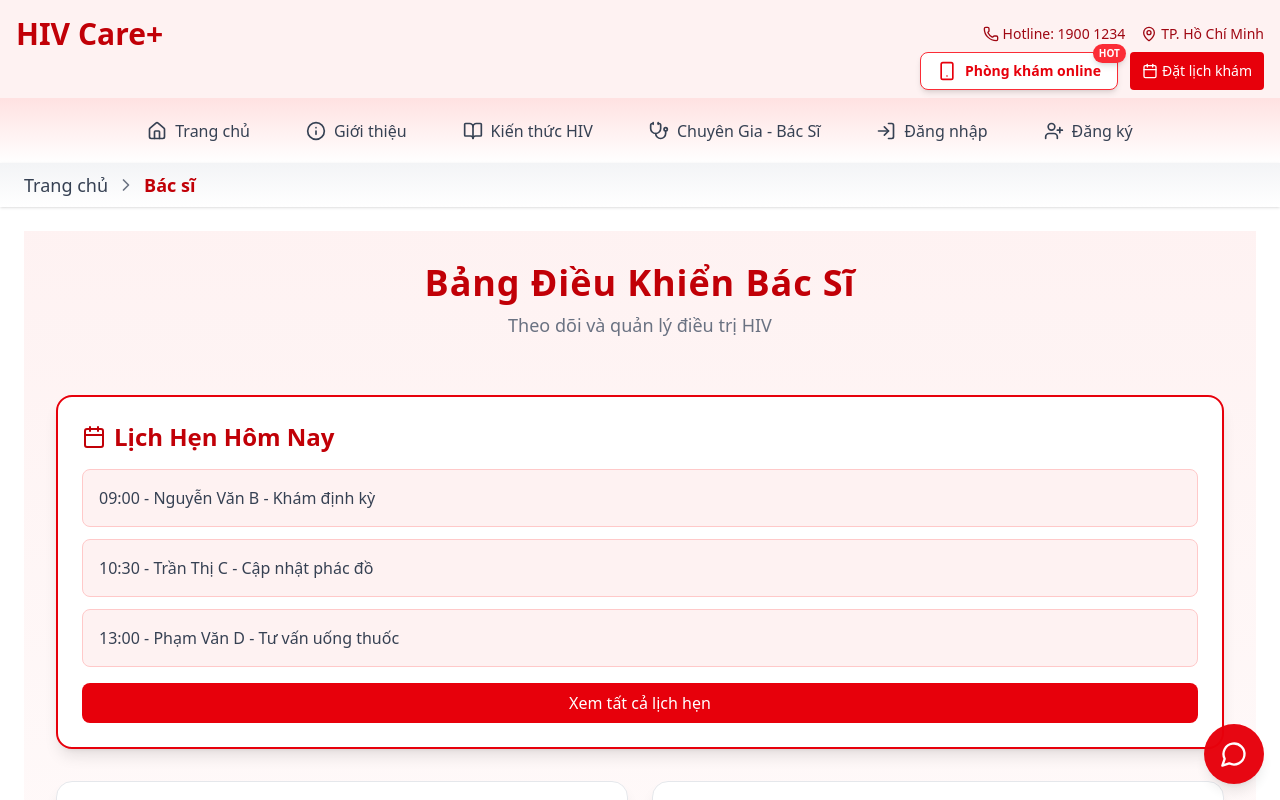
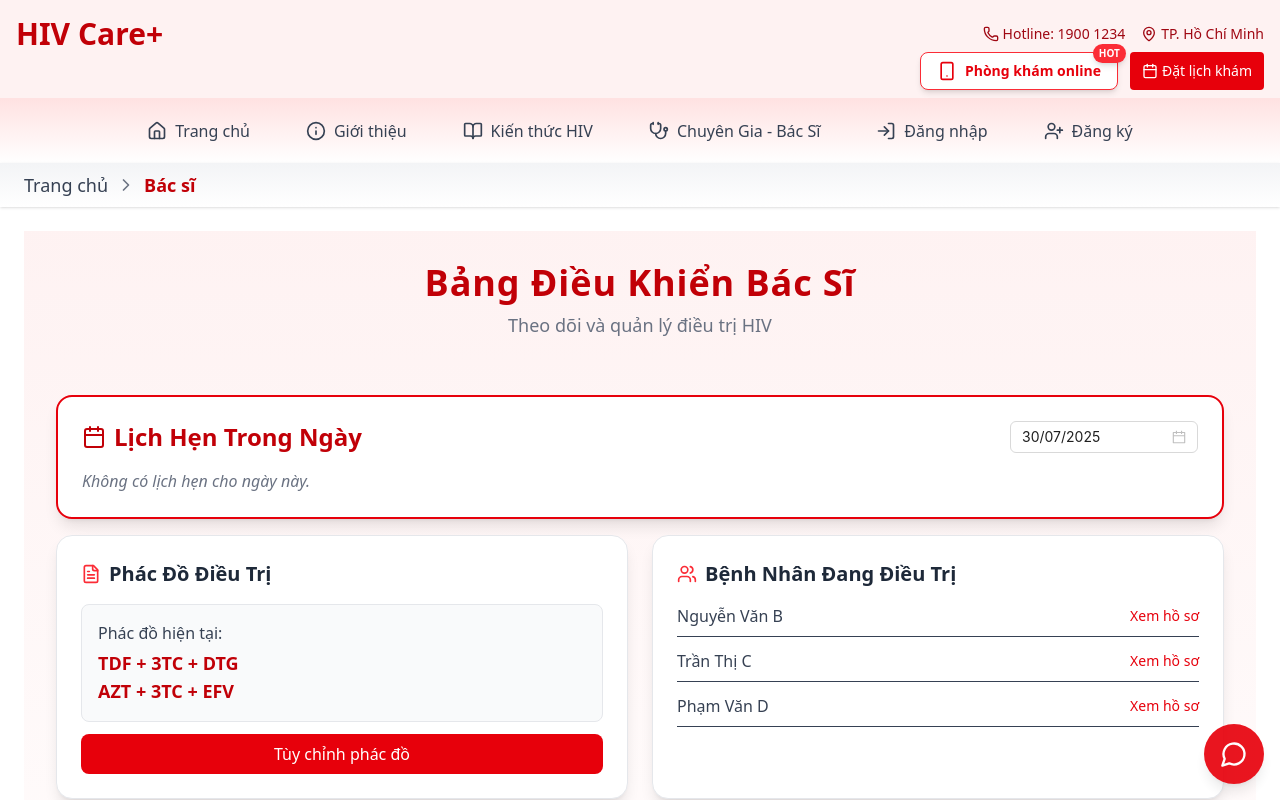
Before and after one commit to YenNhi206/swpHIVproject, a React (Vite) app: page /doctor in a window 1280 px wide. Shown: the top 800 px of the page. Built offline with nearby package versions, Linux system fonts and the light colour scheme.

Commit message:
update 7,9

```diff
--- a/package.json
+++ b/package.json
@@ -17,9 +17,11 @@
     "@tailwindcss/vite": "^4.1.7",
     "@testing-library/jest-dom": "^6.6.3",
     "@testing-library/react": "^14.1.2",
-    "antd": "^5.26.0",
+    "antd": "^5.26.1",
     "chart.js": "^4.4.9",
+    "dayjs": "^1.11.13",
     "lucide-react": "^0.511.0",
+    "moment": "^2.30.1",
     "react": "^18.2.0",
     "react-chartjs-2": "^5.3.0",
     "react-dom": "^18.2.0",
@@ -28,7 +30,7 @@
     "react-redux": "^9.2.0",
     "react-responsive-carousel": "^3.2.23",
     "react-router-dom": "^6.23.0",
-    "recharts": "^2.15.3",
+    "recharts": "^2.15.4",
     "tailwindcss": "^4.1.7"
   },
   "devDependencies": {
--- a/src/features/dashboard/DoctorDashboard.jsx
+++ b/src/features/dashboard/DoctorDashboard.jsx
@@ -1,26 +1,74 @@
 import React, { useState, useEffect } from 'react';
 import { useNavigate } from 'react-router-dom';
-import { Calendar, FileText, Users, AlertTriangle, UserPlus, RefreshCw } from 'lucide-react';
+import {
+  Calendar,
+  FileText,
+  Users,
+  AlertTriangle,
+  RefreshCw,
+} from 'lucide-react';
+import { DatePicker } from 'antd';
+import dayjs from 'dayjs';
+import 'dayjs/locale/vi';
+dayjs.locale('vi');
 
 export default function DoctorDashboard() {
   const navigate = useNavigate();
   const [appointments, setAppointments] = useState([]);
+  const [slots, setSlots] = useState([]);
   const [isLoading, setIsLoading] = useState(true);
+  const [selectedDate, setSelectedDate] = useState(dayjs());
 
-  // Ngày hiện tại (01:05 AM +07, 13/06/2025)
-  const today = new Date('2025-06-13T01:05:00+07:00').toISOString().split('T')[0];
+  // Cấu hình slot
+  const SLOT_DURATION = 60;
+  const SLOTS_PER_DAY = 8;
+  const MAX_BOOKINGS_PER_SLOT = 2;
 
-  useEffect(() => {
-    // Giả lập fetch dữ liệu lịch hẹn hôm nay
-    setTimeout(() => {
-      setAppointments([
+  const generateTimeSlots = () => {
+    const slots = [];
+    const startHour = 8;
+    for (let i = 0; i < SLOTS_PER_DAY; i++) {
+      const start = `${(startHour + i).toString().padStart(2, '0')}:00`;
+      const end = `${(startHour + i + 1).toString().padStart(2, '0')}:00`;
+      slots.push({ id: i + 1, time: `${start} - ${end}`, bookings: [] });
+    }
+    return slots;
+  };
+
+  const getAppointmentsForDate = (date) => {
+    const dateStr = dayjs(date).format('YYYY-MM-DD');
+    if (dateStr === '2025-06-13') {
+      return [
         { id: 1, time: '09:00', patient: 'Nguyễn Văn B', purpose: 'Khám định kỳ' },
         { id: 2, time: '10:30', patient: 'Trần Thị C', purpose: 'Cập nhật phác đồ' },
         { id: 3, time: '13:00', patient: 'Phạm Văn D', purpose: 'Tư vấn uống thuốc' },
-      ]);
-      setIsLoading(false);
-    }, 1000);
-  }, []);
+      ];
+    } else if (dateStr === '2025-06-14') {
+      return [
+        { id: 4, time: '08:00', patient: 'Lê Thị E', purpose: 'Xét nghiệm định kỳ' },
+        { id: 5, time: '14:00', patient: 'Ngô Văn F', purpose: 'Tư vấn thuốc mới' },
+      ];
+    } else {
+      return [];
+    }
+  };
+
+  useEffect(() => {
+    setIsLoading(true);
+    const fetchedAppointments = getAppointmentsForDate(selectedDate);
+    const updatedSlots = generateTimeSlots().map((slot) => {
+      const slotStartHour = parseInt(slot.time.split(':')[0]);
+      const slotAppointments = fetchedAppointments.filter((appt) => {
+        const apptHour = parseInt(appt.time.split(':')[0]);
+        return apptHour === slotStartHour;
+      });
+      return { ...slot, bookings: slotAppointments };
+    });
+
+    setAppointments(fetchedAppointments);
+    setSlots(updatedSlots);
+    setIsLoading(false);
+  }, [selectedDate]);
 
   const patients = [
     { id: 1, name: 'Nguyễn Văn B' },
@@ -43,12 +91,21 @@ export default function DoctorDashboard() {
           <p className="text-gray-500 text-lg">Theo dõi và quản lý điều trị HIV</p>
         </div>
 
-        {/* Lịch hẹn hôm nay */}
+        {/* Lịch hẹn slot */}
         <section className="bg-white rounded-2xl shadow-lg p-6 border-2 border-red-600 opacity-0 translate-y-4 animate-fade-in [animation-delay:0.2s]">
-          <h2 className="text-2xl font-bold text-red-700 mb-4 flex items-center gap-2">
-            <Calendar className="w-6 h-6" />
-            Lịch Hẹn Hôm Nay
-          </h2>
+          <div className="flex items-center justify-between mb-4">
+            <h2 className="text-2xl font-bold text-red-700 flex items-center gap-2">
+              <Calendar className="w-6 h-6" />
+              Lịch Hẹn Trong Ngày
+            </h2>
+            <DatePicker
+              value={selectedDate}
+              onChange={(date) => setSelectedDate(date)}
+              format="DD/MM/YYYY"
+              className="border border-red-400 rounded px-3 py-1"
+            />
+          </div>
+
           {isLoading ? (
             <div className="space-y-4">
               {[...Array(3)].map((_, idx) => (
@@ -58,24 +115,34 @@ export default function DoctorDashboard() {
                 </div>
               ))}
             </div>
+          ) : slots.filter(slot => slot.bookings.length > 0).length === 0 ? (
+            <p className="text-gray-500 italic">Không có lịch hẹn cho ngày này.</p>
           ) : (
             <>
               <div className="space-y-3">
-                {appointments.map((appt) => (
+                {slots.filter(slot => slot.bookings.length > 0).map(slot => (
                   <div
-                    key={appt.id}
-                    className="p-4 bg-red-50 border border-red-200 rounded-lg hover:bg-red-100 transition cursor-pointer"
-                    onClick={() => navigate(`/doctorappointments/${appt.id}`)}
+                    key={slot.id}
+                    className="p-4 border border-red-200 bg-red-50 rounded-lg hover:bg-red-100 transition"
                   >
-                    <p className="text-gray-700 font-medium">
-                      {appt.time} - {appt.patient} - {appt.purpose}
+                    <p className="font-semibold text-red-700 mb-2">
+                      Slot {slot.id} ({slot.time}) - {slot.bookings.length} cuộc hẹn
                     </p>
+                    <ul className="text-gray-700 text-sm space-y-1">
+                      {slot.bookings.map(appt => (
+                        <li key={appt.id} className="flex justify-between">
+                          <span>{appt.time} - {appt.patient}</span>
+                          <span className="italic text-gray-500">{appt.purpose}</span>
+                        </li>
+                      ))}
+                    </ul>
                   </div>
                 ))}
               </div>
+
               <button
                 onClick={() => navigate('/doctorappointments')}
-                className="mt-4 w-full px-4 py-2 bg-red-600 text-white rounded-lg hover:bg-red-700 transition-colors duration-300"
+                className="mt-6 w-full px-4 py-2 bg-red-600 text-white rounded-lg hover:bg-red-700 transition-colors"
               >
                 Xem tất cả lịch hẹn
               </button>
@@ -83,10 +150,9 @@ export default function DoctorDashboard() {
           )}
         </section>
 
-        {/* Grid main */}
+        {/* Phác đồ và Bệnh nhân */}
         <div className="grid grid-cols-1 lg:grid-cols-2 gap-6">
-          {/* Phác đồ điều trị */}
-          <section className="bg-white rounded-2xl shadow-lg p-6 border border-gray-200 opacity-0 translate-y-4 animate-fade-in [animation-delay:0.3s]">
+          <section className="bg-white rounded-2xl shadow-lg p-6 border border-gray-200 animate-fade-in [animation-delay:0.3s]">
             <h2 className="text-xl font-bold text-gray-800 mb-4 flex items-center gap-2">
               <FileText className="w-5 h-5 text-red-500" />
               Phác Đồ Điều Trị
@@ -99,22 +165,21 @@ export default function DoctorDashboard() {
               </div>
               <button
                 onClick={() => navigate('/treatment')}
-                className="w-full px-4 py-2 bg-red-600 text-white rounded-lg hover:bg-red-700 transition-colors duration-300"
+                className="w-full px-4 py-2 bg-red-600 text-white rounded-lg hover:bg-red-700 transition"
               >
                 Tùy chỉnh phác đồ
               </button>
             </div>
           </section>
 
-          {/* Danh sách bệnh nhân */}
-          <section className="bg-white rounded-2xl shadow-lg p-6 border border-gray-200 opacity-0 translate-y-4 animate-fade-in [animation-delay:0.3s]">
+          <section className="bg-white rounded-2xl shadow-lg p-6 border border-gray-200 animate-fade-in [animation-delay:0.3s]">
             <h2 className="text-xl font-bold text-gray-800 mb-4 flex items-center gap-2">
               <Users className="w-5 h-5 text-red-500" />
               Bệnh Nhân Đang Điều Trị
             </h2>
             <ul className="space-y-3 text-gray-700">
               {patients.map((patient) => (
-                <li key={patient.id} className="flex justify-between border-b pb-2 hover:bg-gray-50 transition-colors">
+                <li key={patient.id} className="flex justify-between border-b pb-2 hover:bg-gray-50">
                   <span>{patient.name}</span>
                   <button
                     onClick={() => navigate(`/patients/${patient.id}`)}
@@ -124,23 +189,22 @@ export default function DoctorDashboard() {
                   </button>
                 </li>
               ))}
-
             </ul>
           </section>
         </div>
 
-        {/* Alerts */}
-        <section className="bg-white rounded-2xl shadow-lg p-6 border border-red-200 opacity-0 translate-y-4 animate-fade-in [animation-delay:0.4s]">
+        {/* Cảnh báo */}
+        <section className="bg-white rounded-2xl shadow-lg p-6 border border-red-200 animate-fade-in [animation-delay:0.4s]">
           <h2 className="text-xl font-bold text-red-700 mb-4 flex items-center gap-2">
             <AlertTriangle className="w-5 h-5 text-red-500" />
             Cảnh Báo & Nhắc Nhở
           </h2>
           <ul className="space-y-3 text-gray-700">
             {alerts.map((alert) => (
-              <li key={alert.id} className="flex items-center justify-between border-b pb-2 hover:bg-gray-50 transition-colors">
+              <li key={alert.id} className="flex items-center justify-between border-b pb-2 hover:bg-gray-50">
                 <span>{alert.patient} - {alert.message}</span>
                 <button
-                  onClick={() => navigate(`/patients/${alerts.findIndex(a => a.id === alert.id) + 1}`)}
+                  onClick={() => navigate(`/patients/${alert.id}`)}
                   className="text-sm text-red-600 hover:underline"
                 >
                   {alert.action}
@@ -149,7 +213,7 @@ export default function DoctorDashboard() {
             ))}
             <button
               onClick={() => navigate('/alerts')}
-              className="mt-4 w-full px-4 py-2 bg-red-600 text-white rounded-lg hover:bg-red-700 transition-colors duration-300"
+              className="mt-4 w-full px-4 py-2 bg-red-600 text-white rounded-lg hover:bg-red-700"
             >
               <RefreshCw className="w-5 h-5 inline mr-2" />
               Cập nhật cảnh báo
--- a/src/features/treatments/ResultPage.jsx
+++ b/src/features/treatments/ResultPage.jsx
@@ -5,6 +5,21 @@ import { CheckCircle, AlertCircle, User, Stethoscope, Calendar } from 'lucide-re
 export default function ResultPage() {
   const navigate = useNavigate();
   const [isLoading, setIsLoading] = useState(true);
+
+  const determineStatus = (results) => {
+    const cd4 = parseInt(results.find((r) => r.label === 'CD4').value);
+    const viralLoad = results.find((r) => r.label === 'Tải lượng virus').value;
+    if (cd4 > 500 && viralLoad === 'Không phát hiện') {
+      return {
+        status: 'Đáp ứng tốt',
+        note: 'Bệnh nhân đáp ứng tốt với phác đồ hiện tại, tiếp tục theo dõi.',
+      };
+    }
+    return {
+      status: 'Không đáp ứng tốt',
+      note: 'CD4 giảm nhanh, cần đánh giá lại phác đồ.',
+    };
+  };
 
   const result = {
     patientName: 'Nguyễn Văn A',
@@ -15,11 +30,16 @@ export default function ResultPage() {
       { label: 'Tải lượng virus', value: 'Không phát hiện' },
       { label: 'Chỉ số ALT', value: '25 U/L' },
     ],
-    status: 'Đáp ứng tốt',
-    note: 'Tiếp tục theo dõi và duy trì phác đồ hiện tại.',
+    ...determineStatus([
+      { label: 'CD4', value: '520 tế bào/mm³' },
+      { label: 'Tải lượng virus', value: 'Không phát hiện' },
+      { label: 'Chỉ số ALT', value: '25 U/L' },
+    ]),
+    technician: 'Nguyễn Thị Xét Nghiệm',
+    currentRegimen: 'TDF + 3TC + DTG',
+    assignedBy: 'BS. Lê Văn C',
   };
 
-  // Giả lập loading
   useEffect(() => {
     setTimeout(() => setIsLoading(false), 1000);
   }, []);
@@ -31,11 +51,11 @@ export default function ResultPage() {
   return (
     <div className="min-h-screen bg-gradient-to-b from-red-50 to-white py-12 px-4 sm:px-6 lg:px-8">
       <div className="max-w-4xl mx-auto">
-        <h1 className="text-3xl sm:text-4xl font-extrabold text-red-600 mb-8 text-center animate-fade-in">
+        <h1 className="text-3xl sm:text-4xl font-extrabold text-red-600 mb-8 text-center">
           Kết quả điều trị
         </h1>
 
-        <div className="bg-white rounded-2xl shadow-lg p-8 opacity-0 translate-y-4 animate-fade-in [animation-delay:0.2s]">
+        <div className="bg-white rounded-2xl shadow-lg p-8">
           {isLoading ? (
             <div className="space-y-6">
               <div className="grid sm:grid-cols-2 gap-4">
@@ -56,24 +76,26 @@ export default function ResultPage() {
               </div>
             </div>
           ) : (
-            <>
+            <div className="space-y-8">
               {/* Thông tin cơ bản */}
-              <div className="grid sm:grid-cols-2 gap-4 mb-8">
-                <div className="flex items-center gap-3 bg-gray-50 p-4 rounded-xl hover:bg-gray-100 transition-colors duration-300">
+              <section>
+                <h2 className="text-2xl font-bold text-red-600 mb-4">Thông tin cơ bản</h2>
+                <div className="grid sm:grid-cols-3 gap-4">
+                  <div className="flex items-center gap-3 bg-gray-50 p-4 rounded-xl">
                     <User className="w-5 h-5 text-red-500" />
                     <div>
                       <p className="text-sm font-semibold text-gray-500 uppercase">Bệnh nhân</p>
                       <p className="text-lg text-gray-800">{result.patientName}</p>
                     </div>
                   </div>
-                <div className="flex items-center gap-3 bg-gray-50 p-4 rounded-xl hover:bg-gray-100 transition-colors duration-300">
+                  <div className="flex items-center gap-3 bg-gray-50 p-4 rounded-xl">
                     <Stethoscope className="w-5 h-5 text-red-500" />
                     <div>
                       <p className="text-sm font-semibold text-gray-500 uppercase">Bác sĩ phụ trách</p>
                       <p className="text-lg text-gray-800">{result.doctorName}</p>
                     </div>
                   </div>
-                <div className="flex items-center gap-3 bg-gray-50 p-4 rounded-xl hover:bg-gray-100 transition-colors duration-300">
+                  <div className="flex items-center gap-3 bg-gray-50 p-4 rounded-xl">
                     <Calendar className="w-5 h-5 text-red-500" />
                     <div>
                       <p className="text-sm font-semibold text-gray-500 uppercase">Ngày xét nghiệm</p>
@@ -81,25 +103,49 @@ export default function ResultPage() {
                     </div>
                   </div>
                 </div>
+                <div className="mt-4">
+                  <p className="text-sm text-gray-500">Xét nghiệm thực hiện bởi:</p>
+                  <p className="text-gray-800 font-medium">{result.technician}</p>
+                </div>
+              </section>
 
-              {/* Chỉ số kết quả */}
-              <div className="mb-8">
-                <h2 className="text-2xl font-bold text-red-600 mb-4">Chỉ số kết quả</h2>
+              {/* Phác đồ điều trị */}
+              <section>
+                <h2 className="text-2xl font-bold text-red-600 mb-4">Phác đồ điều trị</h2>
+                {result.currentRegimen ? (
+                  <div className="bg-gray-50 border-l-4 border-green-500 p-4 rounded-md">
+                    <p className="text-gray-700">
+                      Phác đồ hiện tại: <strong className="text-green-700">{result.currentRegimen}</strong>
+                    </p>
+                    <p className="text-sm text-gray-500 mt-1">Bác sĩ chỉ định: {result.assignedBy}</p>
+                  </div>
+                ) : (
+                  <div className="bg-yellow-50 border-l-4 border-yellow-400 p-4 rounded-md">
+                    <p className="text-yellow-800 font-medium">
+                      Chưa áp dụng phác đồ điều trị. Bác sĩ cần xem xét chỉ số để đưa ra phác đồ phù hợp.
+                    </p>
+                  </div>
+                )}
+              </section>
+
+              {/* Kết quả xét nghiệm */}
+              <section>
+                <h2 className="text-2xl font-bold text-red-600 mb-4">Kết quả xét nghiệm</h2>
                 <div className="grid sm:grid-cols-3 gap-4">
                   {result.results.map((item, idx) => (
                     <div
                       key={idx}
-                      className="bg-red-50 border border-red-100 p-4 rounded-xl shadow-sm text-center hover:shadow-md transition-shadow duration-300"
+                      className="bg-red-50 border border-red-100 p-4 rounded-xl text-center"
                     >
                       <p className="font-semibold text-red-600 text-lg">{item.label}</p>
                       <p className="text-xl font-bold text-gray-900 mt-2">{item.value}</p>
                     </div>
                   ))}
                 </div>
-              </div>
+              </section>
 
               {/* Đánh giá tổng quan */}
-              <div className="mb-8">
+              <section>
                 <h2 className="text-2xl font-bold text-red-600 mb-4">Đánh giá tổng quan</h2>
                 <div className="flex items-center gap-3 mb-3">
                   {result.status === 'Đáp ứng tốt' ? (
@@ -114,33 +160,38 @@ export default function ResultPage() {
                     </span>
                   </p>
                 </div>
+                {result.status !== 'Đáp ứng tốt' && (
+                  <div className="bg-red-50 border border-red-200 p-4 rounded-md mb-3 text-red-700">
+                    <p>Bệnh nhân không đáp ứng tốt với phác đồ hiện tại. Bác sĩ cần đánh giá lại và xem xét thay đổi điều trị.</p>
+                  </div>
+                )}
                 <p className="text-gray-700">
                   <strong>Ghi chú:</strong> {result.note}
                 </p>
-              </div>
+              </section>
 
-              {/* Nút hành động */}
-              <div className="flex flex-wrap gap-4 justify-center">
+              {/* Hành động */}
+              <section className="flex flex-wrap gap-4 justify-center">
                 <button
                   onClick={handlePrint}
-                  className="px-6 py-3 bg-red-600 text-white font-semibold rounded-lg shadow hover:bg-red-700 transition-colors duration-300"
+                  className="px-6 py-3 bg-red-600 text-white font-semibold rounded-lg hover:bg-red-700 transition"
                 >
                   In kết quả
                 </button>
                 <button
                   onClick={() => alert('Chức năng chia sẻ đang phát triển!')}
-                  className="px-6 py-3 bg-green-600 text-white font-semibold rounded-lg shadow hover:bg-green-700 transition-colors duration-300"
+                  className="px-6 py-3 bg-green-600 text-white font-semibold rounded-lg hover:bg-green-700 transition"
                 >
                   Chia sẻ kết quả
                 </button>
                 <button
                   onClick={() => navigate('/')}
-                  className="px-6 py-3 border border-red-600 text-red-600 font-semibold rounded-lg hover:bg-red-100 transition-colors duration-300"
+                  className="px-6 py-3 border border-red-600 text-red-600 font-semibold rounded-lg hover:bg-red-100 transition"
                 >
                   Quay lại
                 </button>
+              </section>
             </div>
-            </>
           )}
         </div>
       </div>
```
Also changed, not shown: src/index.css (line endings or trailing spaces), 1 other file (tests, documents, lock files or other folders). Lines whose indentation alone changed are shown as unchanged.
